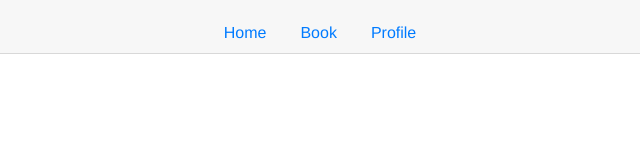
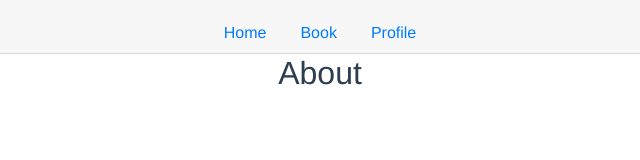
Before and after one commit to ninjeanne/bookly, a Vue app in the folder frontend/: page /about in a window 1280 px wide. Shown: the top 160 px of the page, without its empty margins (320-960 px from the left). Built offline with nearby package versions, Linux system fonts and the light colour scheme.

Commit message:
bugfix whitepages

```diff
--- a/frontend/src/components/About.vue
+++ b/frontend/src/components/About.vue
@@ -1,10 +1,12 @@
 <template>
-
+    <div>
+        <h2>About</h2>
+    </div>
 </template>
 
 <script>
     export default {
-        name: "About"
+        name: "about"
     }
 </script>
 
--- a/frontend/src/components/Help.vue
+++ b/frontend/src/components/Help.vue
@@ -1,10 +1,12 @@
 <template>
-
+    <div>
+        <h2>Help</h2>
+    </div>
 </template>
 
 <script>
     export default {
-        name: "Help"
+        name: "help"
     }
 </script>
 
--- a/frontend/src/components/Register.vue
+++ b/frontend/src/components/Register.vue
@@ -17,7 +17,7 @@
 
 <script>
     export default {
-        name: 'login',
+        name: 'register',
 
         data () {
             return {
--- a/frontend/src/components/TermsOfService.vue
+++ b/frontend/src/components/TermsOfService.vue
@@ -1,10 +1,12 @@
 <template>
-
+    <div>
+        <h2>Terms of Service</h2>
+    </div>
 </template>
 
 <script>
     export default {
-        name: "TermsOfService"
+        name: "termsofservice"
     }
 </script>
 
```
